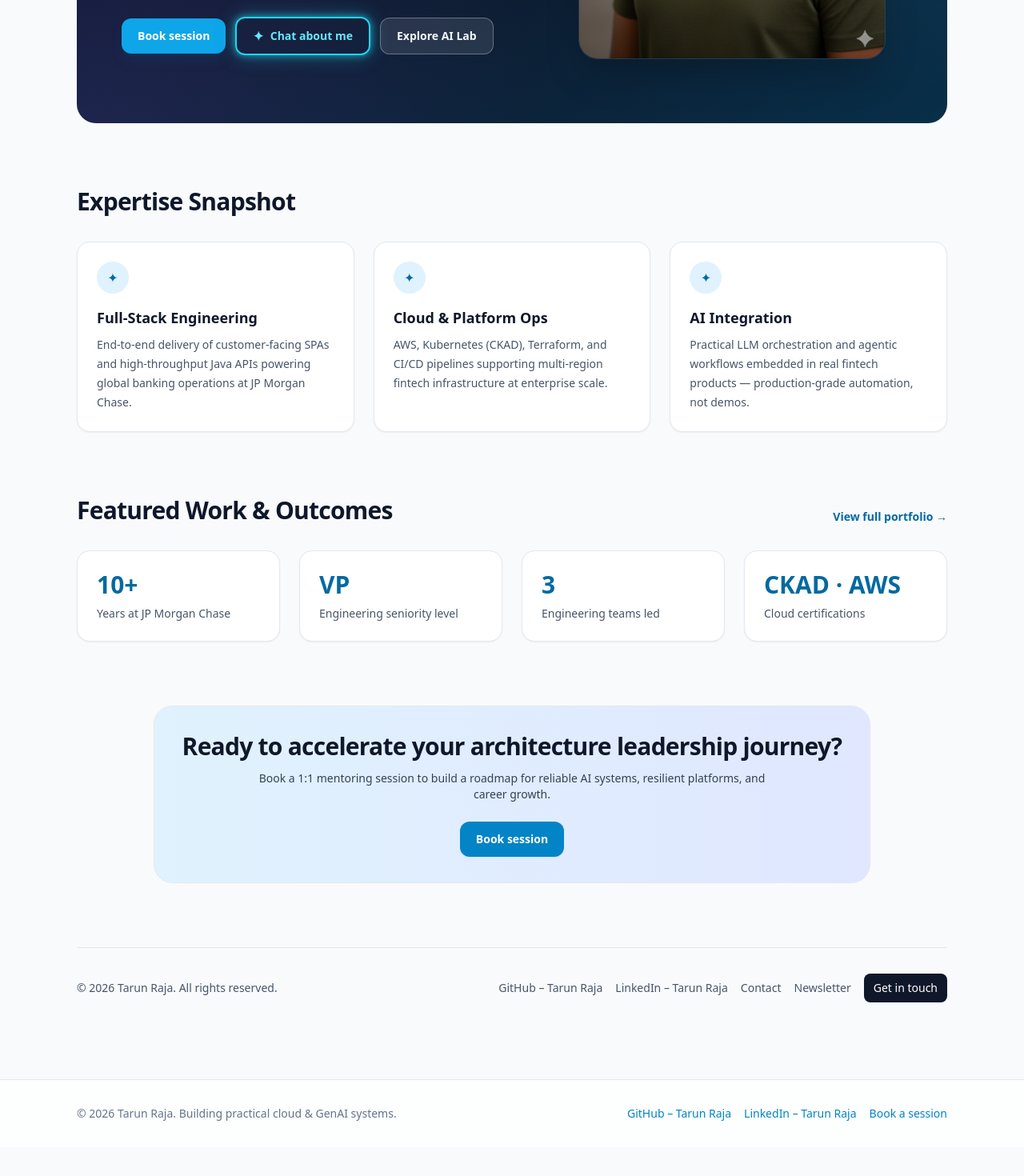
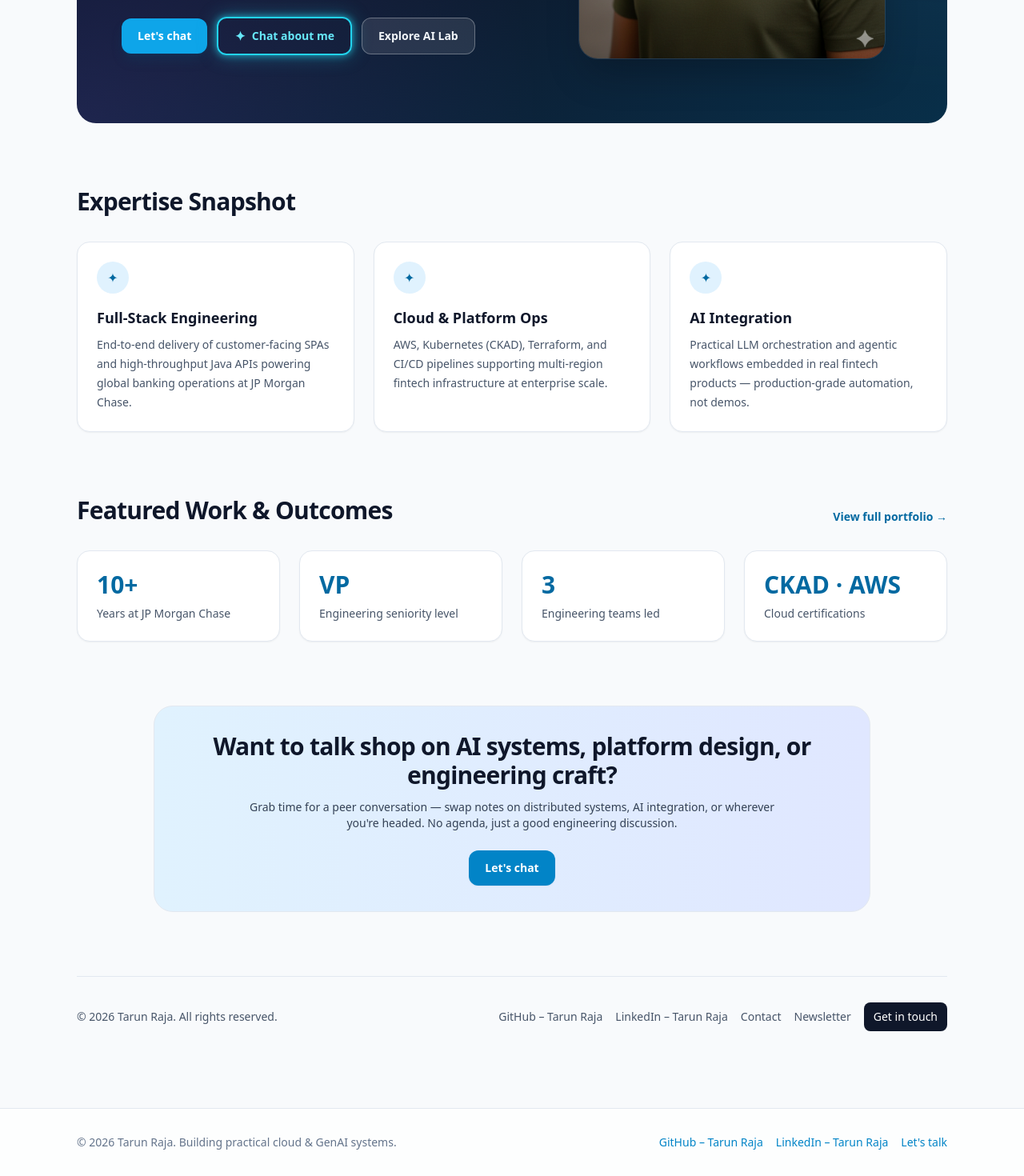
Before and after one commit to rajatarun/resume, a Next.js app: page / in a window 1280 px wide. Shown: the part 639-2109 px from the top of the page at 80% size. Before the commit the page ends 2073 px from the top, so only its background shows below. Built offline with nearby package versions, Linux system fonts and the light colour scheme; no server answers.

Commit message:
Rephrase session CTAs to peer discussion tone
Replace mentoring/training language with peer conversation framing
across hero button, FinalCTA section, and site footer.

https://claude.ai/code/session_01XkzmwxUBB85Ux3uNye2ooW

```diff
--- a/app/page.tsx
+++ b/app/page.tsx
@@ -74,15 +74,15 @@ function FeaturedOutcomes() {
 function FinalCTA() {
   return (
     <section className="mx-auto mt-20 max-w-4xl rounded-3xl border border-slate-200 bg-gradient-to-r from-sky-100 to-indigo-100 p-8 text-center dark:border-slate-700 dark:from-sky-900/30 dark:to-indigo-900/30">
-      <h2 className="text-2xl font-semibold tracking-tight sm:text-3xl">Ready to accelerate your architecture leadership journey?</h2>
+      <h2 className="text-2xl font-semibold tracking-tight sm:text-3xl">Want to talk shop on AI systems, platform design, or engineering craft?</h2>
       <p className="mx-auto mt-3 max-w-2xl text-sm text-slate-700 dark:text-slate-200">
-        Book a 1:1 mentoring session to build a roadmap for reliable AI systems, resilient platforms, and career growth.
+        Grab time for a peer conversation — swap notes on distributed systems, AI integration, or wherever you're headed. No agenda, just a good engineering discussion.
       </p>
       <Link
         href="/appointment"
         className="focus-ring mt-6 inline-flex items-center justify-center rounded-xl bg-sky-600 px-5 py-3 text-sm font-semibold text-white shadow-sm transition hover:bg-sky-700"
       >
-        Book session
+        Let's chat
       </Link>
     </section>
   );
@@ -136,7 +136,7 @@ export default function HomePage() {
                 href="/appointment"
                 className="focus-ring inline-flex w-full items-center justify-center rounded-xl bg-sky-500 px-5 py-3 text-sm font-semibold text-white shadow-lg shadow-sky-900/30 transition hover:bg-sky-400 sm:w-auto"
               >
-                Book session
+                Let's chat
               </Link>
               <Link
                 href="/about"
--- a/components/SiteFooter.tsx
+++ b/components/SiteFooter.tsx
@@ -14,7 +14,7 @@ export function SiteFooter() {
             LinkedIn – Tarun Raja
           </a>
           <Link href="/appointment" className="focus-ring text-sky-600 hover:text-sky-700 dark:text-sky-400">
-            Book a session
+            Let's talk
           </Link>
         </div>
       </div>
```
